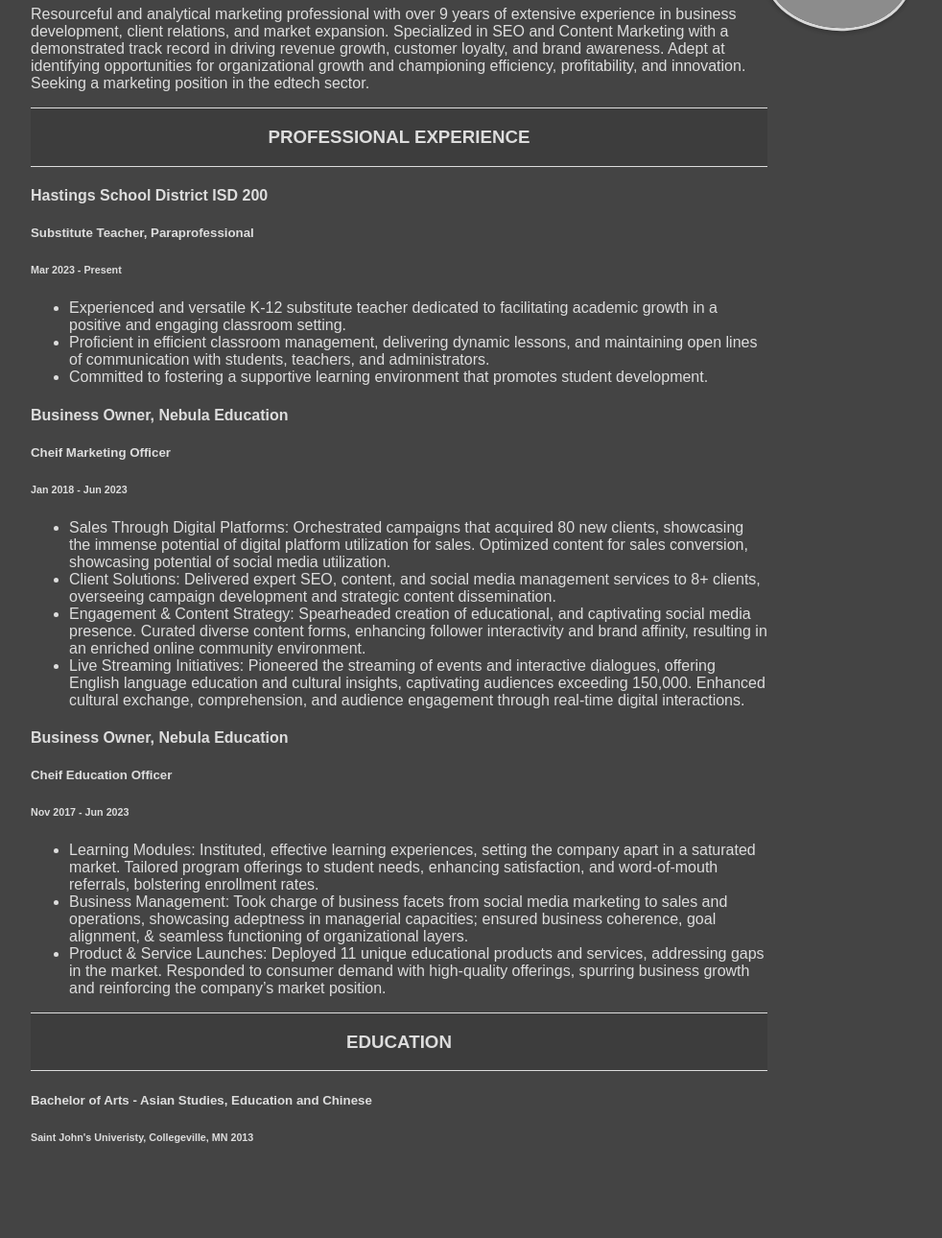
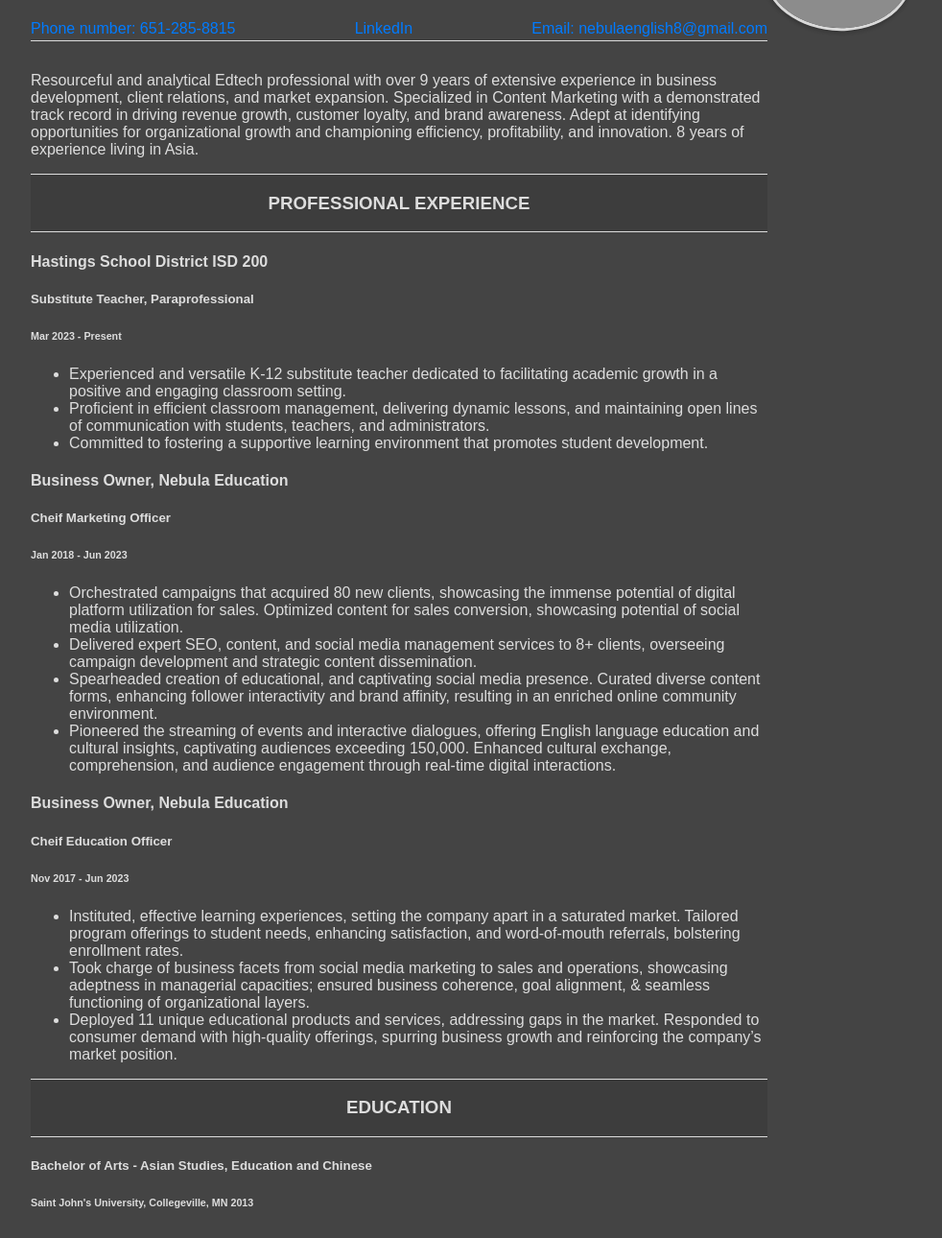
Before and after one commit to xLaineBrain/xLaineBrain.github.io, a plain HTML site: page index.html in a window 1280 px wide. Shown: the part 180-1470 px from the top of the page at 96% size, without its empty margins (224-1206 px from the left). Drawn offline with Linux system fonts and the light colour scheme; grey boxes are pictures that could not be loaded.

Commit message:
Update index.html

```diff
--- a/index.html
+++ b/index.html
@@ -12,12 +12,18 @@
     <img src="https://media.licdn.com/dms/image/D5603AQEG_vAGfLJlAg/profile-displayphoto-shrink_800_800/0/1691714148630?e=2147483647&v=beta&t=anSs1RRaQnWjif5WOeIAj-fqJpFVbF6u1M3UY_wJ_Cw" alt="Description of the image">
   </div>
 
+  <div>
+  <h1 class="name-header">Eric Laine</h1>
+  <section class="contact-info">
+  <p
+    <a class="phone" href="tel:651-285-8815">Phone number: 651-285-8815</a>
+    <a class="linkedin" href="https://www.linkedin.com/in/eric-laine/" target="_blank">LinkedIn</a>
+    <a class="email" href="mailto:nebulaenglish8@gmail.com">Email: nebulaenglish8@gmail.com</a>
+  </p>
+  </section>
+  <p> Resourceful and analytical Edtech professional with over 9 years of extensive experience in business development, client relations, and market expansion. Specialized in Content Marketing with a demonstrated track record in driving revenue growth, customer loyalty, and brand awareness. Adept at identifying opportunities for organizational growth and championing efficiency, profitability, and innovation. 8 years of experience living in Asia. </p>
+ </div>
 
-  <div>
-  <h1> Eric Laine </h1>
-  <p> Resourceful and analytical marketing professional with over 9 years of extensive experience in business development, client relations, and market expansion. Specialized in SEO and Content Marketing with a demonstrated track record in driving revenue growth, customer loyalty, and brand awareness. Adept at identifying opportunities for organizational growth and championing efficiency, profitability, and innovation. Seeking a marketing position in the edtech sector.
-  </p>
- </div>
 
   <div class="exp-header">
     <h3> Professional Experience </h3>
@@ -44,13 +50,13 @@
     <h6>Jan 2018 - Jun 2023</h6>
 
     <ul>
-      <li>Sales Through Digital Platforms: Orchestrated campaigns that acquired 80 new clients, showcasing the immense potential of digital platform utilization for sales. Optimized content for sales conversion, showcasing potential of social media utilization.
+      <li>Orchestrated campaigns that acquired 80 new clients, showcasing the immense potential of digital platform utilization for sales. Optimized content for sales conversion, showcasing potential of social media utilization.
       </li>
-      <li>Client Solutions: Delivered expert SEO, content, and social media management services to 8+ clients, overseeing campaign development and strategic content dissemination.
+      <li>Delivered expert SEO, content, and social media management services to 8+ clients, overseeing campaign development and strategic content dissemination.
       </li>
-      <li>Engagement & Content Strategy: Spearheaded creation of educational, and captivating social media presence. Curated diverse content forms, enhancing follower interactivity and brand affinity, resulting in an enriched online community environment.
+      <li>Spearheaded creation of educational, and captivating social media presence. Curated diverse content forms, enhancing follower interactivity and brand affinity, resulting in an enriched online community environment.
       </li>
-      <li>Live Streaming Initiatives: Pioneered the streaming of events and interactive dialogues, offering English language education and cultural insights, captivating audiences exceeding 150,000. Enhanced cultural exchange, comprehension, and audience engagement through real-time digital interactions.
+      <li>Pioneered the streaming of events and interactive dialogues, offering English language education and cultural insights, captivating audiences exceeding 150,000. Enhanced cultural exchange, comprehension, and audience engagement through real-time digital interactions.
       </li>
       <ul/>
   </div>
@@ -62,11 +68,11 @@
     <h6>Nov 2017 - Jun 2023</h6>
 
     <ul>
-      <li>Learning Modules: Instituted, effective learning experiences, setting the company apart in a saturated market. Tailored program offerings to student needs, enhancing satisfaction, and word-of-mouth referrals, bolstering enrollment rates.
+      <li>Instituted, effective learning experiences, setting the company apart in a saturated market. Tailored program offerings to student needs, enhancing satisfaction, and word-of-mouth referrals, bolstering enrollment rates.
       </li>
-      <li>Business Management: Took charge of business facets from social media marketing to sales and operations, showcasing adeptness in managerial capacities; ensured business coherence, goal alignment, & seamless functioning of organizational layers.
+      <li>Took charge of business facets from social media marketing to sales and operations, showcasing adeptness in managerial capacities; ensured business coherence, goal alignment, & seamless functioning of organizational layers.
       </li>
-      <li>Product & Service Launches: Deployed 11 unique educational products and services, addressing gaps in the market. Responded to consumer demand with high-quality offerings, spurring business growth and reinforcing the company’s market position.
+      <li>Deployed 11 unique educational products and services, addressing gaps in the market. Responded to consumer demand with high-quality offerings, spurring business growth and reinforcing the company’s market position.
       </li>
       <ul/>
   </div>
@@ -77,7 +83,7 @@
 
     <div>
       <h5>Bachelor of Arts - Asian Studies, Education and Chinese </h5>
-      <h6>Saint John's Univeristy, Collegeville, MN 2013</h6>
+      <h6>Saint John's University, Collegeville, MN 2013</h6>
     </div>
 
 </body>
```
